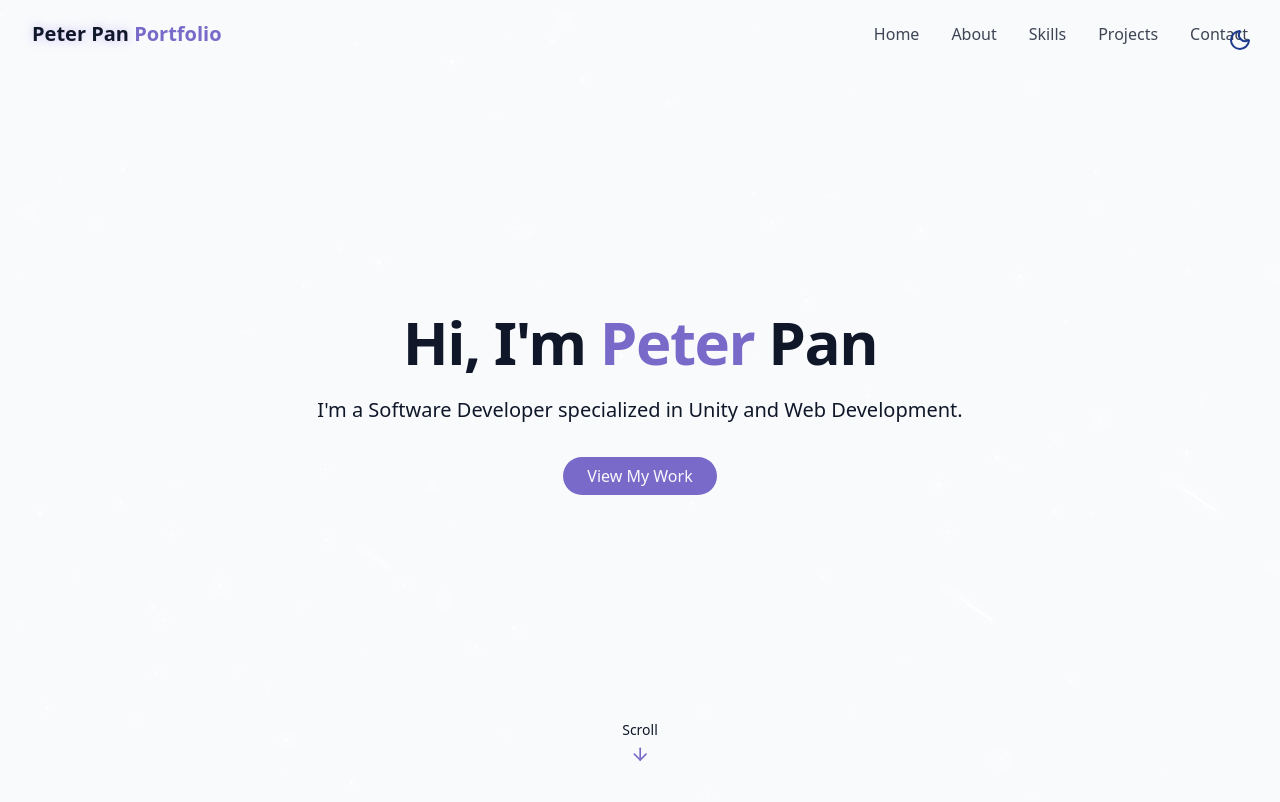
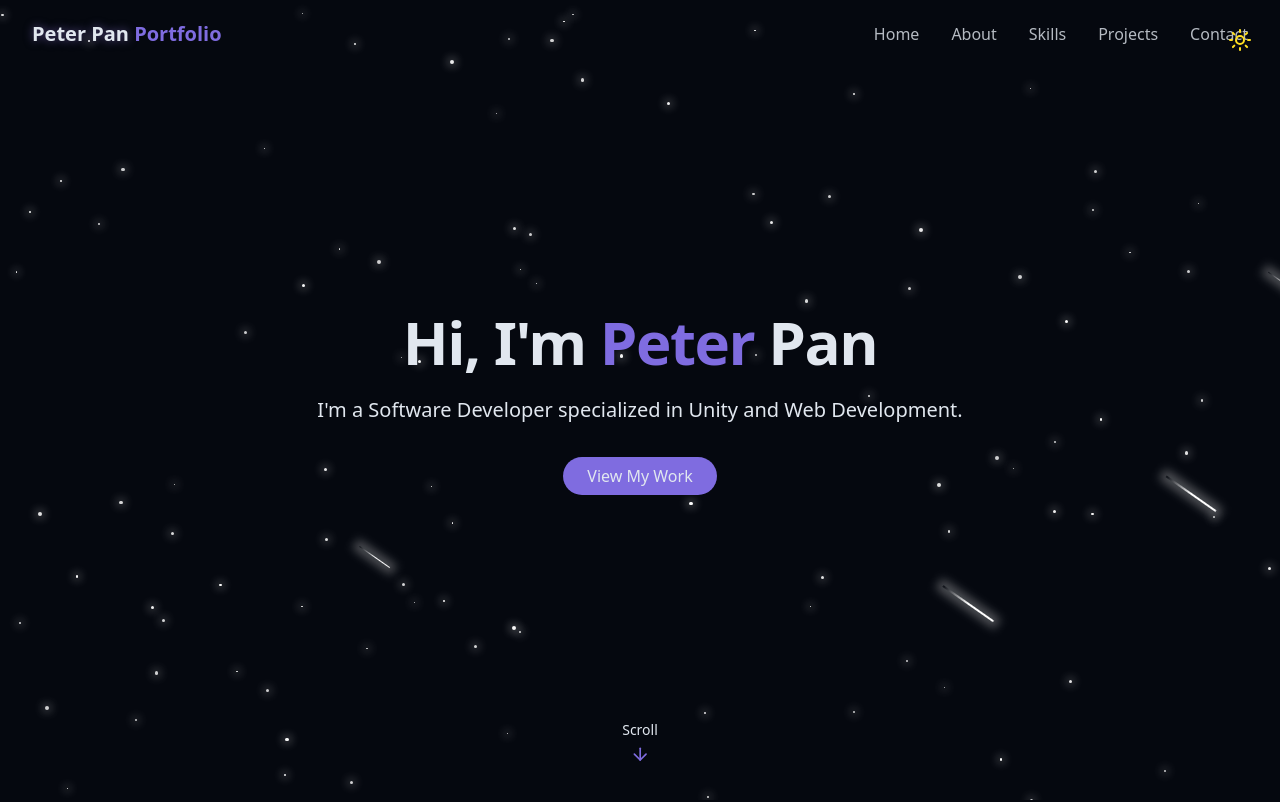
Before and after one commit to 062Leo/dev-portfolio-nextjs, a Next.js app in the folder portfolio-app/: page / in a window 1280 px wide. Shown: the top 802 px of the page. Built offline with nearby package versions, Linux system fonts and the light colour scheme.

Commit message:
default theme = dark

```diff
--- a/portfolio-app/src/components/ThemeToggle.tsx
+++ b/portfolio-app/src/components/ThemeToggle.tsx
@@ -13,7 +13,7 @@ const getInitialTheme = () => {
     return storedTheme === "dark";
   }
 
-  return window.matchMedia("(prefers-color-scheme: dark)").matches;
+  return true;
 };
 
 export function ThemeToggle() {
```
